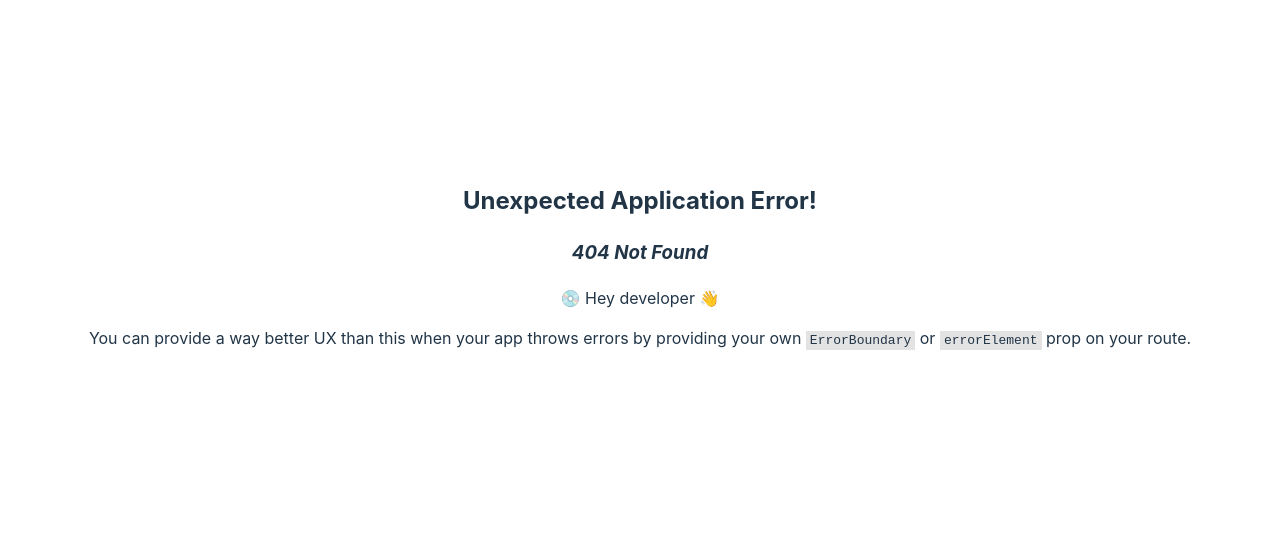
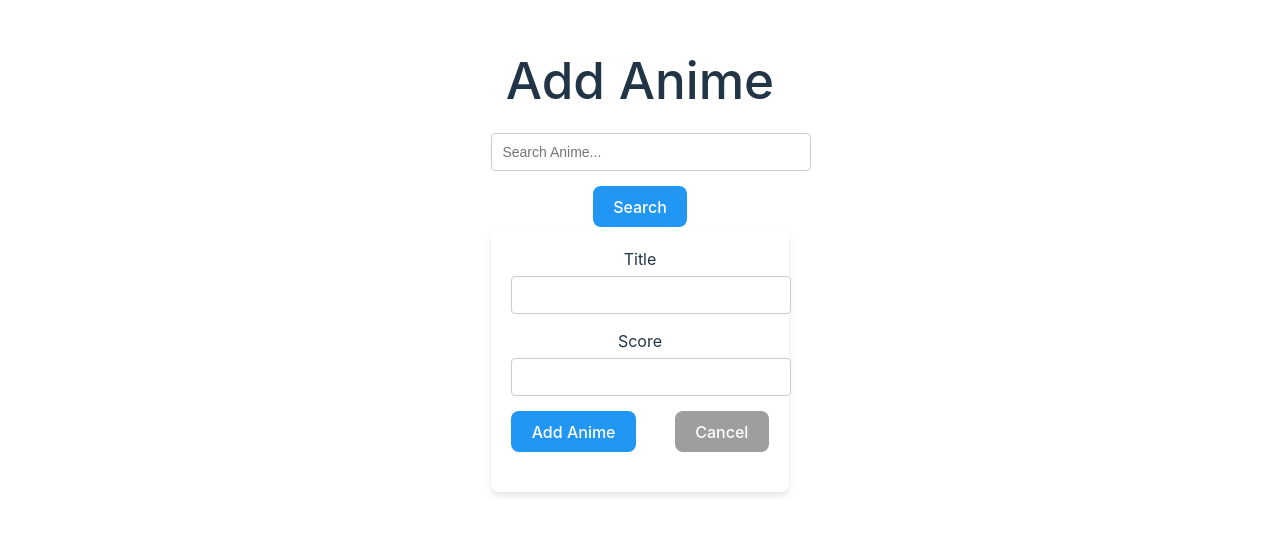
Before and after one commit to JanLancelot/mal-adt313-final-project-mailig, a React (Vite) app in the folder client/final-project-adt313-bscs3a-mailig-lancelot/: page /add-anime in a window 1280 px wide. Before the commit this address had no page. Shown: the part 135-670 px from the top of the page. Built offline with nearby package versions, Linux system fonts and the light colour scheme.

Commit message:
Added names on authentication and anime search

```diff
--- a/client/final-project-adt313-bscs3a-mailig-lancelot/src/App.jsx
+++ b/client/final-project-adt313-bscs3a-mailig-lancelot/src/App.jsx
@@ -1,27 +1,27 @@
-import {
-  createBrowserRouter,
-  RouterProvider,
-} from "react-router-dom";
+import { BrowserRouter as Router, Route, Routes } from 'react-router-dom';
+import Home from './pages/Home/Home';
+import AddAnime from './pages/AddAnime/AddAnime';
+import Authentication from './pages/Login&Register/Authentication';
 import './App.css'
-
-import Authentication from "./pages/Login&Register/Authentication";
-import Home from "./pages/Home/Home";
+import axios from 'axios';
 
 function App() {
-  const router = createBrowserRouter([
-    {
-      path: "/",
-      element: <Authentication />,
-    },
-    {
-      path: "/home",
-      element: <Home />,
-    }
-  ]);
-
-  return (
-  <RouterProvider router={router} />
-  );
+    const handleAddAnime = async (newAnime) => {
+        try {
+          await axios.post('http://localhost/mal-project/anime_operations.php', newAnime);
+        } catch (err) {
+          console.error('Failed to add anime', err);
+        }
+      };
+    return (
+        <Router>
+            <Routes>
+                <Route path="/" element={<Authentication />} />
+                <Route path="/home" element={<Home />} />
+                <Route path="/add-anime" element={<AddAnime onAddAnime={handleAddAnime}/>} />
+            </Routes>
+        </Router>
+    );
 }
 
-export default App
+export default App;
--- /dev/null
+++ b/client/final-project-adt313-bscs3a-mailig-lancelot/src/pages/AddAnime/AddAnime.jsx
@@ -0,0 +1,138 @@
+import { useState } from 'react';
+import axios from 'axios';
+import PropTypes from 'prop-types';
+import { useNavigate } from 'react-router-dom';
+
+const TMDB_API_KEY = "2c7e4cf1a9c1270547b2397569f7ad40";
+const TMDB_SEARCH_URL = 'https://api.themoviedb.org/3/search/tv';
+
+const AnimeForm = ({ anime, onSubmit, onCancel }) => {
+    const [title, setTitle] = useState(anime ? anime.title : '');
+    const [score, setScore] = useState(anime ? anime.score : '');
+
+    const handleSubmit = (e) => {
+      e.preventDefault();
+      onSubmit({ id: anime ? anime.id : null, title, score: parseFloat(score) });
+    };
+
+    return (
+      <form onSubmit={handleSubmit}>
+        <div>
+          <label htmlFor="title">Title</label>
+          <input
+            id="title"
+            type="text"
+            value={title}
+            onChange={(e) => setTitle(e.target.value)}
+            required
+          />
+        </div>
+        <div>
+          <label htmlFor="score">Score</label>
+          <input
+            id="score"
+            type="number"
+            step="0.1"
+            min="0"
+            max="10"
+            value={score}
+            onChange={(e) => setScore(e.target.value)}
+            required
+          />
+        </div>
+        <div className="flex">
+          <button type="submit" className="bg-blue">
+            {anime ? 'Update' : 'Add'} Anime
+          </button>
+          <button type="button" onClick={onCancel} className="bg-gray">
+            Cancel
+          </button>
+        </div>
+      </form>
+    );
+  };
+
+  AnimeForm.propTypes = {
+    anime: PropTypes.shape({
+      id: PropTypes.number,
+      title: PropTypes.string,
+      score: PropTypes.number,
+    }),
+    onSubmit: PropTypes.func.isRequired,
+    onCancel: PropTypes.func.isRequired,
+  };
+
+const AddAnime = ({ onAddAnime }) => {
+    const [searchQuery, setSearchQuery] = useState('');
+    const [searchResults, setSearchResults] = useState([]);
+    const [isLoading, setIsLoading] = useState(false);
+    const [error, setError] = useState(null);
+    const navigate = useNavigate();
+
+    const handleSearch = async () => {
+      setIsLoading(true);
+      setError(null);
+      try {
+        const response = await axios.get(TMDB_SEARCH_URL, {
+          params: {
+            api_key: TMDB_API_KEY,
+            query: searchQuery,
+          },
+        });
+        setSearchResults(response.data.results);
+      } catch (err) {
+        setError(err, 'Failed to search anime');
+      } finally {
+        setIsLoading(false);
+      }
+    };
+
+    const handleAddAnimeFromSearch = (tmdbAnime) => {
+      const newAnime = {
+        title: tmdbAnime.name,
+        score: tmdbAnime.vote_average,
+      };
+      onAddAnime(newAnime);
+      navigate('/home');
+    };
+
+    if (isLoading) return <div>Loading...</div>;
+    if (error) return <div>{error}</div>;
+
+    return (
+        <div className="container">
+            <h1>Add Anime</h1>
+            <div className="search-bar">
+                <input
+                    type="text"
+                    placeholder="Search Anime..."
+                    value={searchQuery}
+                    onChange={(e) => setSearchQuery(e.target.value)}
+                />
+                <button onClick={handleSearch} className="bg-blue">Search</button>
+            </div>
+
+            {searchResults.length > 0 && (
+                <div className="search-results">
+                    <h2>Search Results</h2>
+                    <ul>
+                        {searchResults.map((result) => (
+                            <li key={result.id}>
+                                {result.name} ({result.first_air_date ? result.first_air_date.substring(0,4) : "N/A"})
+                                <button onClick={() => handleAddAnimeFromSearch(result)} className="bg-green">Add</button>
+                            </li>
+                        ))}
+                    </ul>
+                </div>
+            )}
+
+            <AnimeForm onSubmit={onAddAnime} onCancel={() => navigate('/home')} />
+        </div>
+    );
+};
+
+AddAnime.propTypes = {
+    onAddAnime: PropTypes.func.isRequired,
+};
+
+export default AddAnime;
--- a/client/final-project-adt313-bscs3a-mailig-lancelot/src/pages/Home/Home.jsx
+++ b/client/final-project-adt313-bscs3a-mailig-lancelot/src/pages/Home/Home.jsx
@@ -1,14 +1,27 @@
-import { useState, useEffect } from 'react';
-import { useNavigate } from 'react-router-dom';
-import PropTypes from 'prop-types';
-import axios from 'axios';
-import './Home.css';
+import { useState, useEffect } from "react";
+import { useNavigate } from "react-router-dom";
+import PropTypes from "prop-types";
+import axios from "axios";
+import "./Home.css";
 
 const AnimeCard = ({ anime, onUpdate, onDelete }) => (
   <div className="card">
+    {anime.cover_image && (
+      <img
+        src={anime.cover_image}
+        alt={`${anime.title} Cover`}
+        style={{ width: "200px", height: "auto" }}
+      />
+    )}
     <h2>{anime.title}</h2>
     <p>
       Score: <span>{anime.score}</span>
+    </p>
+    <p>
+      Synopsis:{" "}
+      {anime.synopsis
+        ? `${anime.synopsis.substring(0, 100)}...`
+        : "No synopsis available."}
     </p>
     <div>
       <button onClick={() => onUpdate(anime)} className="bg-blue">
@@ -26,72 +39,17 @@ AnimeCard.propTypes = {
     id: PropTypes.number.isRequired,
     title: PropTypes.string.isRequired,
     score: PropTypes.number.isRequired,
+    synopsis: PropTypes.string,
+    cover_image: PropTypes.string,
   }).isRequired,
   onUpdate: PropTypes.func.isRequired,
   onDelete: PropTypes.func.isRequired,
-};
-
-const AnimeForm = ({ anime, onSubmit, onCancel }) => {
-  const [title, setTitle] = useState(anime ? anime.title : '');
-  const [score, setScore] = useState(anime ? anime.score : '');
-
-  const handleSubmit = (e) => {
-    e.preventDefault();
-    onSubmit({ id: anime ? anime.id : null, title, score: parseFloat(score) });
-  };
-
-  return (
-    <form onSubmit={handleSubmit}>
-      <div>
-        <label htmlFor="title">Title</label>
-        <input
-          id="title"
-          type="text"
-          value={title}
-          onChange={(e) => setTitle(e.target.value)}
-          required
-        />
-      </div>
-      <div>
-        <label htmlFor="score">Score</label>
-        <input
-          id="score"
-          type="number"
-          step="0.1"
-          min="0"
-          max="10"
-          value={score}
-          onChange={(e) => setScore(e.target.value)}
-          required
-        />
-      </div>
-      <div className="flex">
-        <button type="submit" className="bg-blue">
-          {anime ? 'Update' : 'Add'} Anime
-        </button>
-        <button type="button" onClick={onCancel} className="bg-gray">
-          Cancel
-        </button>
-      </div>
-    </form>
-  );
-};
-
-AnimeForm.propTypes = {
-  anime: PropTypes.shape({
-    id: PropTypes.number,
-    title: PropTypes.string,
-    score: PropTypes.number,
-  }),
-  onSubmit: PropTypes.func.isRequired,
-  onCancel: PropTypes.func.isRequired,
 };
 
 const Home = () => {
   const [animeList, setAnimeList] = useState([]);
   const [loading, setLoading] = useState(true);
   const [error, setError] = useState(null);
-  const [isAdding, setIsAdding] = useState(false);
   const [editingAnime, setEditingAnime] = useState(null);
   const navigate = useNavigate();
 
@@ -119,16 +77,6 @@ const Home = () => {
   const handleLogout = () => {
     localStorage.removeItem('user');
     navigate('/');
-  };
-
-  const handleAdd = async (newAnime) => {
-    try {
-      await axios.post('http://localhost/mal-project/anime_operations.php', newAnime);
-      setIsAdding(false);
-      fetchAnime();
-    } catch (err) {
-      setError(err, 'Failed to add anime');
-    }
   };
 
   const handleUpdate = async (updatedAnime) => {
@@ -160,7 +108,7 @@ const Home = () => {
       <div className="flex">
         <h1>Anime List</h1>
         <div>
-          <button onClick={() => setIsAdding(true)} className="bg-green">
+          <button onClick={() => navigate("/add-anime")} className="bg-green">
             Add Anime
           </button>
           <button onClick={handleLogout} className="bg-red">
@@ -168,10 +116,6 @@ const Home = () => {
           </button>
         </div>
       </div>
-
-      {isAdding && (
-        <AnimeForm onSubmit={handleAdd} onCancel={() => setIsAdding(false)} />
-      )}
 
       {editingAnime && (
         <AnimeForm
@@ -195,4 +139,90 @@ const Home = () => {
   );
 };
 
+const AnimeForm = ({ anime, onSubmit, onCancel }) => {
+  const [title, setTitle] = useState(anime ? anime.title : '');
+  const [score, setScore] = useState(anime ? anime.score : '');
+  const [synopsis, setSynopsis] = useState(anime ? anime.synopsis : '');
+  const [coverPhoto, setCoverPhoto] = useState(anime ? anime.cover_image : '');
+
+  const handleSubmit = (e) => {
+    e.preventDefault();
+    onSubmit({
+      id: anime ? anime.id : null,
+      title,
+      score: parseFloat(score),
+      synopsis: synopsis,
+      cover_image: coverPhoto
+    });
+  };
+
+  return (
+    <form onSubmit={handleSubmit}>
+      <div>
+        <label htmlFor="title">Title</label>
+        <input
+          id="title"
+          type="text"
+          value={title}
+          onChange={(e) => setTitle(e.target.value)}
+          required
+        />
+      </div>
+      <div>
+        <label htmlFor="score">Score</label>
+        <input
+          id="score"
+          type="number"
+          step="0.1"
+          min="0"
+          max="10"
+          value={score}
+          onChange={(e) => setScore(e.target.value)}
+          required
+        />
+      </div>
+      <div>
+        <label htmlFor="synopsis">Synopsis</label>
+        <textarea
+          id="synopsis"
+          value={synopsis}
+          onChange={(e) => setSynopsis(e.target.value)}
+          required
+        />
+      </div>
+        {anime &&
+            (<div>
+                <label htmlFor="cover_photo">Cover Photo URL</label>
+                    <input
+                    id="cover_photo"
+                    type="text"
+                    value={coverPhoto}
+                    onChange={(e) => setCoverPhoto(e.target.value)}
+                    />
+            </div>
+        )}
+      <div className="flex">
+        <button type="submit" className="bg-blue">
+          {anime ? 'Update' : 'Add'} Anime
+        </button>
+        <button type="button" onClick={onCancel} className="bg-gray">
+          Cancel
+        </button>
+      </div>
+    </form>
+  );
+};
+
+AnimeForm.propTypes = {
+  anime: PropTypes.shape({
+    id: PropTypes.number,
+    title: PropTypes.string,
+    score: PropTypes.number,
+    synopsis: PropTypes.string,
+    cover_image: PropTypes.string,
+  }),
+  onSubmit: PropTypes.func.isRequired,
+  onCancel: PropTypes.func.isRequired,
+};
+
 export default Home;
--- a/client/final-project-adt313-bscs3a-mailig-lancelot/src/pages/Login&Register/Authentication.jsx
+++ b/client/final-project-adt313-bscs3a-mailig-lancelot/src/pages/Login&Register/Authentication.jsx
@@ -7,6 +7,11 @@ export default function Authentication() {
     const [isLogin, setIsLogin] = useState(true);
     const [username, setUsername] = useState('');
     const [password, setPassword] = useState('');
+    const [firstName, setFirstName] = useState('');
+    const [lastName, setLastName] = useState('');
+    const [middleName, setMiddleName] = useState('');
+    const [contactNo, setContactNo] = useState('');
+    const [role, setRole] = useState('user');
     const [message, setMessage] = useState('');
 
     const navigate = useNavigate();
@@ -16,19 +21,38 @@ export default function Authentication() {
         const url = isLogin ? 'http://localhost/mal-project/login.php' : 'http://localhost/mal-project/register.php';
 
         try {
-        const response = await axios.post(url, { username, password });
+            const data = isLogin
+                ? { username, password }
+                : { username, password, firstName, lastName, middleName, contactNo, role };
+
+            const response = await axios.post(url, data);
             setMessage(response.data.message);
-        console.log(message);
 
             if (isLogin && response.data.message === "Login successful") {
                 localStorage.setItem('user', JSON.stringify({ username }));
                 navigate('/home');
             }
             if (!isLogin && response.data.message === "User registered successfully") {
-          setIsLogin(!isLogin)
+                setIsLogin(true);
+                setUsername('');
+                setPassword('');
+                setFirstName('');
+                setLastName('');
+                setMiddleName('');
+                setContactNo('');
+                setRole('user');
             }
         } catch (error) {
-        setMessage(error, 'An error occurred. Please try again.');
+          if (error.response) {
+            setMessage(error.response.data.message || 'An error occurred. Please try again.');
+            console.error('Server responded with:', error.response.data);
+          } else if (error.request) {
+            setMessage('No response from server. Please try again later.');
+            console.error('No response from server:', error.request);
+          } else {
+            setMessage('An error occurred. Please try again.');
+            console.error('Error during request setup:', error.message);
+          }
         }
     };
 
@@ -56,6 +80,53 @@ export default function Authentication() {
                         required
                     />
                 </div>
+                {!isLogin && (
+                    <>
+                        <div className="form-group">
+                            <label htmlFor="firstName">First Name:</label>
+                            <input
+                                type="text"
+                                id="firstName"
+                                value={firstName}
+                                onChange={(e) => setFirstName(e.target.value)}
+                            />
+                        </div>
+                        <div className="form-group">
+                            <label htmlFor="lastName">Last Name:</label>
+                            <input
+                                type="text"
+                                id="lastName"
+                                value={lastName}
+                                onChange={(e) => setLastName(e.target.value)}
+                            />
+                        </div>
+                        <div className="form-group">
+                            <label htmlFor="middleName">Middle Name:</label>
+                            <input
+                                type="text"
+                                id="middleName"
+                                value={middleName}
+                                onChange={(e) => setMiddleName(e.target.value)}
+                            />
+                        </div>
+                        <div className="form-group">
+                            <label htmlFor="contactNo">Contact Number:</label>
+                            <input
+                                type="text"
+                                id="contactNo"
+                                value={contactNo}
+                                onChange={(e) => setContactNo(e.target.value)}
+                            />
+                        </div>
+                        <div className="form-group">
+                            <label htmlFor="role">Role:</label>
+                            <select id="role" value={role} onChange={(e) => setRole(e.target.value)}>
+                                <option value="user">User</option>
+                                <option value="admin">Admin</option>
+                            </select>
+                        </div>
+                    </>
+                )}
                 <button type="submit" className="auth-button">
                     {isLogin ? 'Login' : 'Register'}
                 </button>
```
Lines whose indentation alone changed are shown as unchanged.
